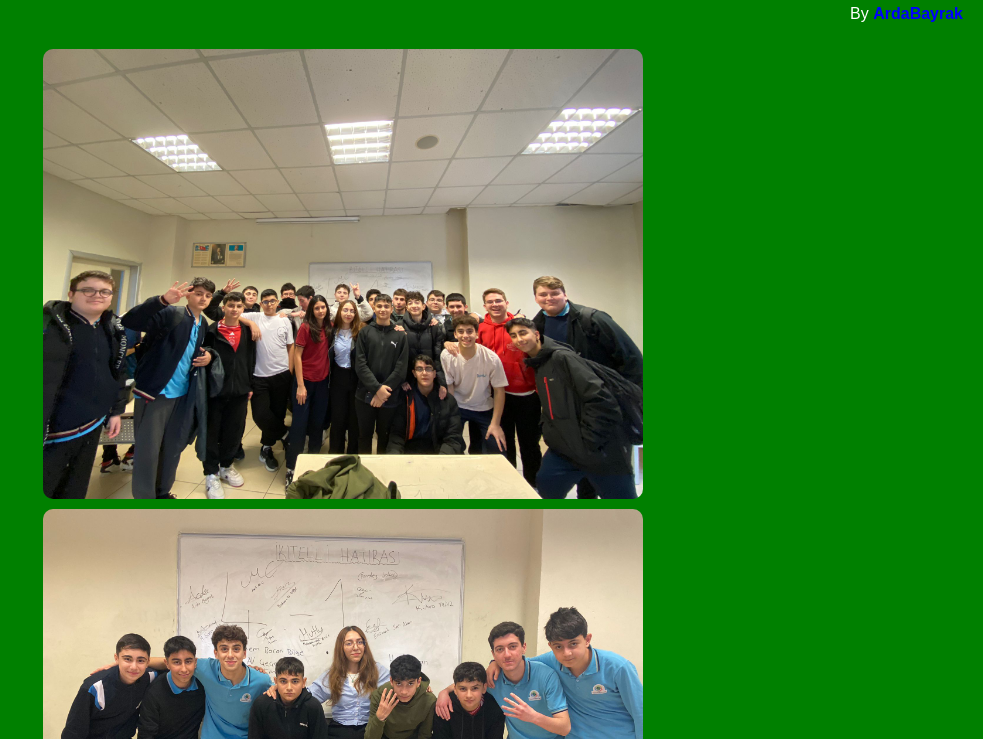
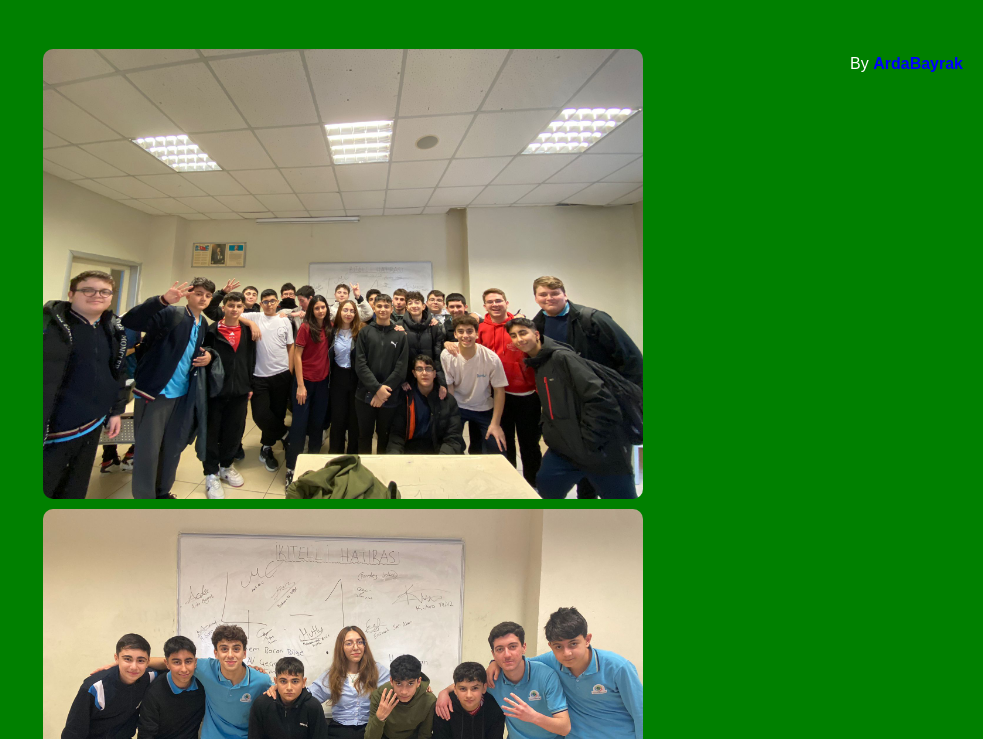
Before and after one commit to ArdaBayrakk/9MekA, a plain HTML site: page index.html in a window 1280 px wide. Shown: the part 61-800 px from the top of the page, without its empty margins (297-1280 px from the left). Drawn offline with Linux system fonts and the light colour scheme.

Commit message:
Update index.html

```diff
--- a/index.html
+++ b/index.html
@@ -52,7 +52,7 @@
         }
         .footer-text {
             position: fixed;
-            top: 50px;
+            top: 100px; /* Burada top değerini artırdım */
             right: 20px;
         }
     </style>
```
